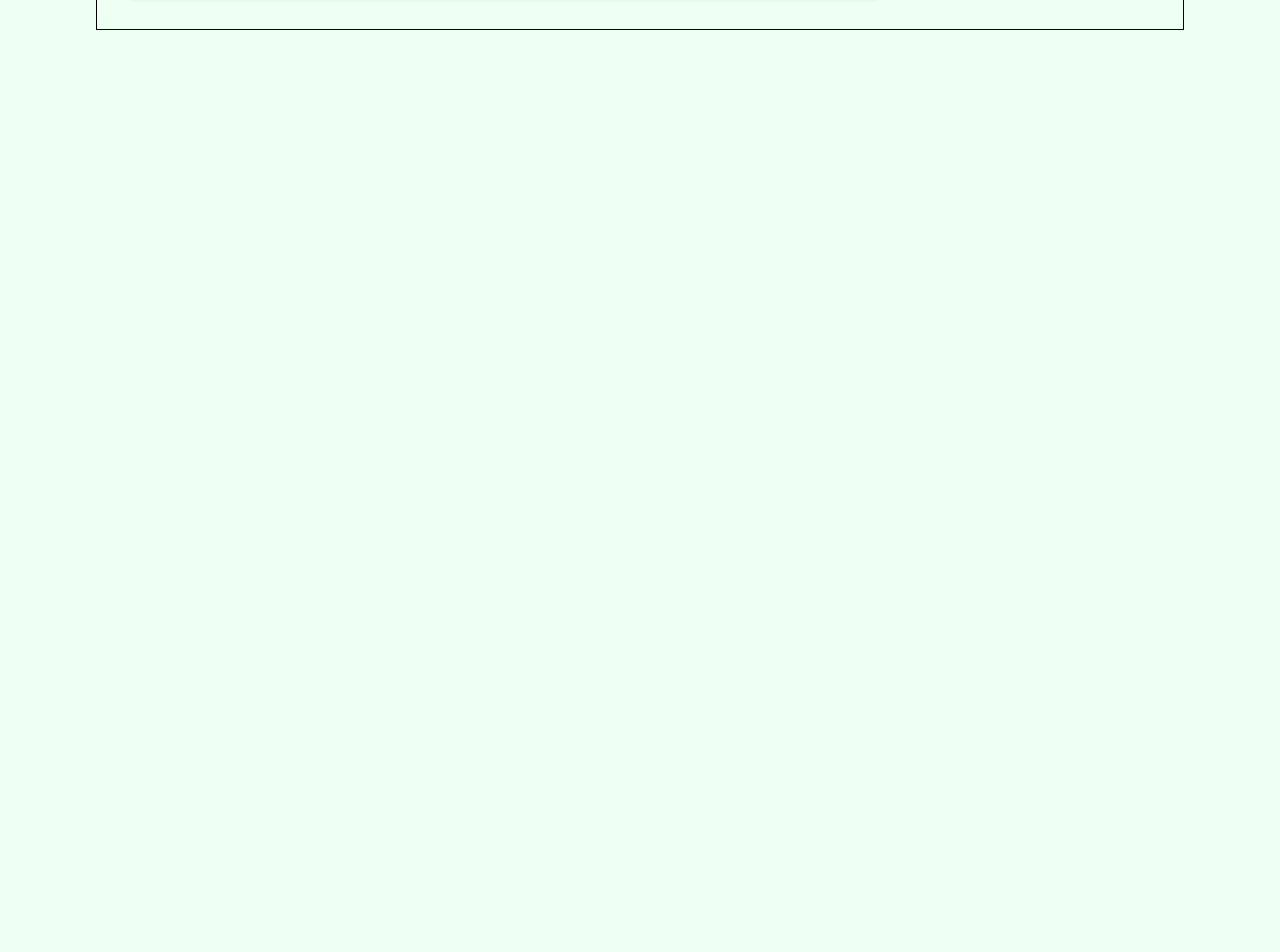
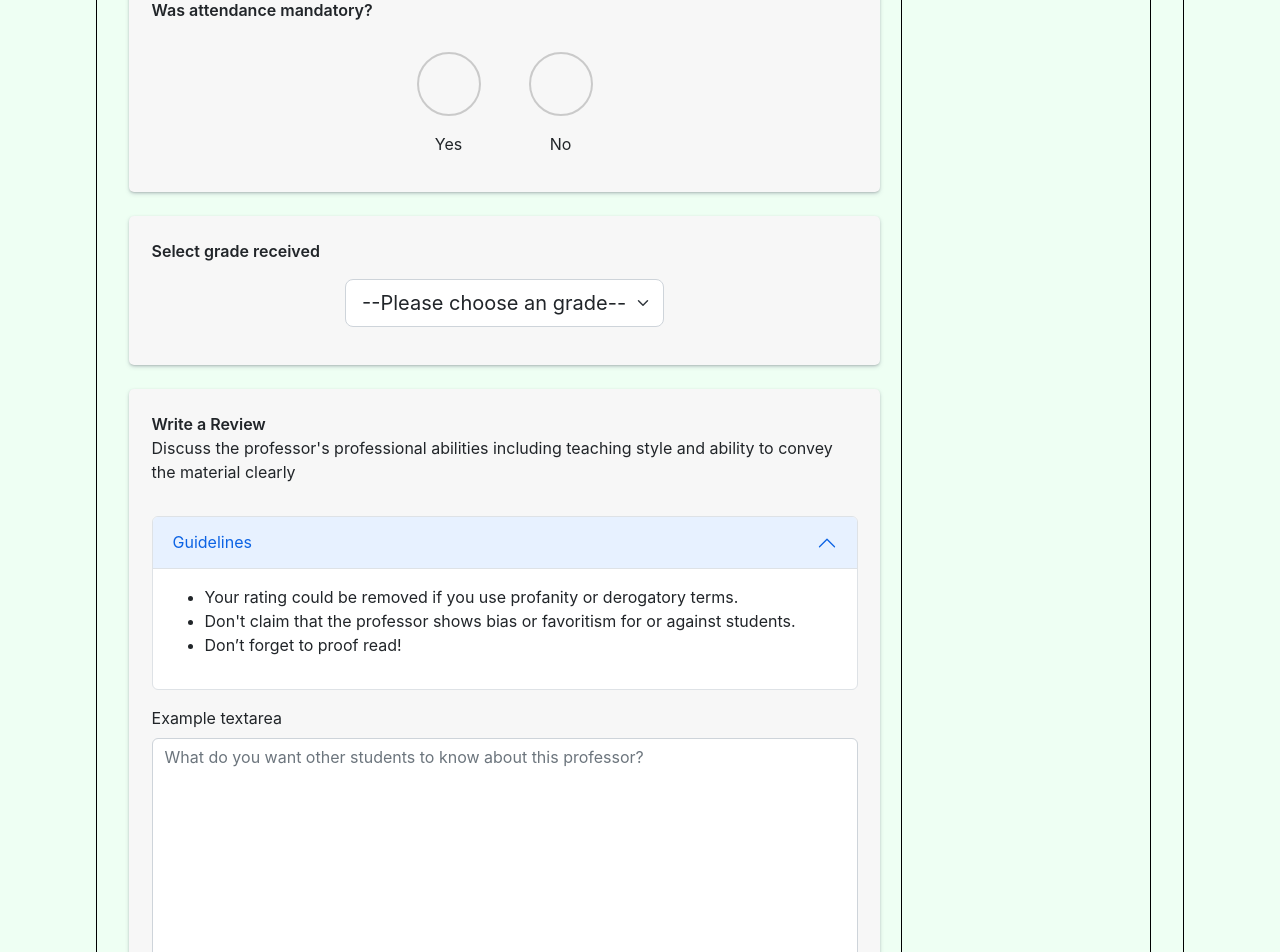
Before and after one commit to 2020-byte/YourProf_Web_Client, a React (Create React App) app: page /rateProf/1 in a window 1280 px wide. Shown: the part 1520-2472 px from the top of the page. Before the commit the page ends 1710 px from the top, so only its background shows below. Built offline with nearby package versions, Linux system fonts and the light colour scheme.

Commit message:
textArea demo

```diff
--- a/src/components/QuestionBox/QuestionBox.jsx
+++ b/src/components/QuestionBox/QuestionBox.jsx
@@ -5,6 +5,8 @@ import SelectBox from '../SelectBox.jsx/SelectBox';
 import styles from './QuestionBox.module.css';
 import { useParams } from 'react-router-dom';
 import RateBox from '../RateBox/RateBox';
+import RadioItem from '../RadioItem/RadioItem';
+import ReviewBox from '../ReivewBox/ReviewBox';
 
 const QuestionBox = ({question}) => {
 
@@ -51,7 +53,11 @@ const QuestionBox = ({question}) => {
                 }
                 {
                     question.type === 'radio' &&
-                    <h1>radio</h1>
+                    <RadioItem name={question.value} />
+                }
+                {
+                    question.type === 'textarea' &&
+                    <ReviewBox name={question.value}/>
                 }
             </div>
         </div>
--- /dev/null
+++ b/src/components/RadioItem/RadioItem.jsx
@@ -0,0 +1,81 @@
+import React, { useState } from 'react';
+import { Stack } from 'react-bootstrap';
+import {AiOutlineCheck} from 'react-icons/ai';
+import { MdCancel} from "react-icons/md";
+import styles from './RadioItem.module.css';
+
+const RadioItem = ({name}) => {
+
+    const [selectedValue, setSelectedValue] = useState();
+
+    const handleChange = (e) => {
+        setSelectedValue(e.target.value);
+    }
+
+    const [isHover, setIsHover] = useState(false);
+    const [answer, setAnswer] = useState();
+
+    const handleMouseEnter = (e) => {
+        setAnswer(e.target.value);
+        setIsHover(true);
+    };
+
+    const handleMouseLeave = () => {
+        setAnswer();
+        setIsHover(false);
+    };
+
+
+    return (
+        <div className={styles.body}>
+            <div className={styles.inputBox} >
+            <input
+            className={styles.input}
+            id="1"
+            value="Yes"
+            name={name}
+            type="radio"
+            checked={selectedValue === "Yes"}
+            onChange={handleChange}
+            onClick={handleChange}
+            style=
+            {{
+                backgroundColor:`${selectedValue === 'Yes'
+                || (isHover && answer === 'Yes') ? "lightgreen": "transparent"}`
+            }}
+            onMouseEnter={handleMouseEnter}
+            onMouseLeave={handleMouseLeave}
+            />
+            <label className={styles.label} htmlFor="1">Yes</label>
+            </div>
+
+            <div className={styles.inputBox}>
+            <input
+            className={styles.input}
+            id="2"
+            value="No"
+            name={name}
+            type="radio"
+            checked={selectedValue === "No"}
+            onChange={handleChange}
+            onClick={handleChange}
+            style=
+            {{
+                backgroundColor:`${selectedValue === 'No'
+                || (isHover && answer === 'No') ? "red": "transparent"}`
+            }}
+            onMouseEnter={handleMouseEnter}
+            onMouseLeave={handleMouseLeave}
+            />
+            {/* {
+                selectedValue === 'No'|| (isHover && answer === 'No') &&
+                <MdCancel />
+            }     */}
+            <label className={styles.label} htmlFor="2">No</label>
+            </div>
+
+        </div>
+    )
+}
+
+export default RadioItem;
--- /dev/null
+++ b/src/components/RadioItem/RadioItem.module.css
@@ -0,0 +1,41 @@
+.body {
+    display: flex;
+    margin: 2%;
+    align-items: baseline;
+
+
+}
+
+.inputBox {
+    align-items: center;
+    display: flex;
+    flex-direction: column;
+    justify-content: center;
+    margin-top: 1rem;
+
+}
+
+.input {
+    border: 2px solid rgb(158, 158, 158);
+    border-radius: 50%;
+    height: 4rem;
+    opacity: 0.5;
+    width: 4rem;
+    background-color: transparent;
+    padding-left: 1.5rem;
+    padding-right: 1.5rem;
+    margin-right: 1.5rem;
+    margin-left: 1.5rem;
+}
+
+
+
+[type="radio"] {
+    appearance: none;
+}
+
+.label {
+
+    margin-top: 1rem;
+    vertical-align: baseline;
+}
--- /dev/null
+++ b/src/components/ReivewBox/ReviewBox.jsx
@@ -0,0 +1,52 @@
+import React, { useState } from 'react';
+import Form from 'react-bootstrap/Form';
+import Accordion from 'react-bootstrap/Accordion';
+
+import styles from './ReviewBox.module.css';
+
+const ReviewBox = ({name}) => {
+
+    const [textValue, setTextValue] = useState("");
+    const handleSetValue = (e) => {
+        setTextValue(e.target.value);
+    };
+
+    return (
+        <div className={styles.body}>
+            <p>Discuss the professor's professional abilities including teaching style and ability to convey the material clearly</p>
+            <Accordion defaultActiveKey="0">
+                <Accordion.Item eventKey="0">
+                    <Accordion.Header>Guidelines</Accordion.Header>
+                    <Accordion.Body>
+                        <ul>
+                            <li>
+                                Your rating could be removed if you use profanity or derogatory terms.
+                            </li>
+                            <li>
+                                Don't claim that the professor shows bias or favoritism for or against students.
+                            </li>
+                            <li>
+                                Don’t forget to proof read!
+                            </li>
+                        </ul>
+                    </Accordion.Body>
+                </Accordion.Item>
+            </Accordion>
+            <Form>
+            <Form.Group className="mb-3" controlId="exampleForm.ControlTextarea1">
+                <Form.Label>Example textarea</Form.Label>
+                <Form.Control as="textarea" rows={10}
+                placeholder="What do you want other students to know about this professor?"
+                value={textValue}
+                onChange={(e) => handleSetValue(e)}>
+
+                </Form.Control>
+                <div style={{marginLeft:'80%', marginTop: '1rem'}}>0 / maxwordnum</div>
+            </Form.Group>
+            </Form>
+        </div>
+
+    )
+}
+
+export default ReviewBox;
--- /dev/null
+++ b/src/components/ReivewBox/ReviewBox.module.css
@@ -0,0 +1,13 @@
+.body {
+    word-break: break-word;
+    display: flex;
+    flex-direction: column;
+    justify-content: space-between;
+    gap: 1rem;
+
+}
+
+.textArea {
+    width: 100%;
+    height: 15rem;
+}
--- a/src/data/question.json
+++ b/src/data/question.json
@@ -46,6 +46,12 @@
         "value": "grade",
         "type": "select",
         "question": "Select grade received"
+    },
+    {
+        "id": 9,
+        "value": "reivew",
+        "type": "textarea",
+        "question": "Write a Review"
     }
 
 ]
```
